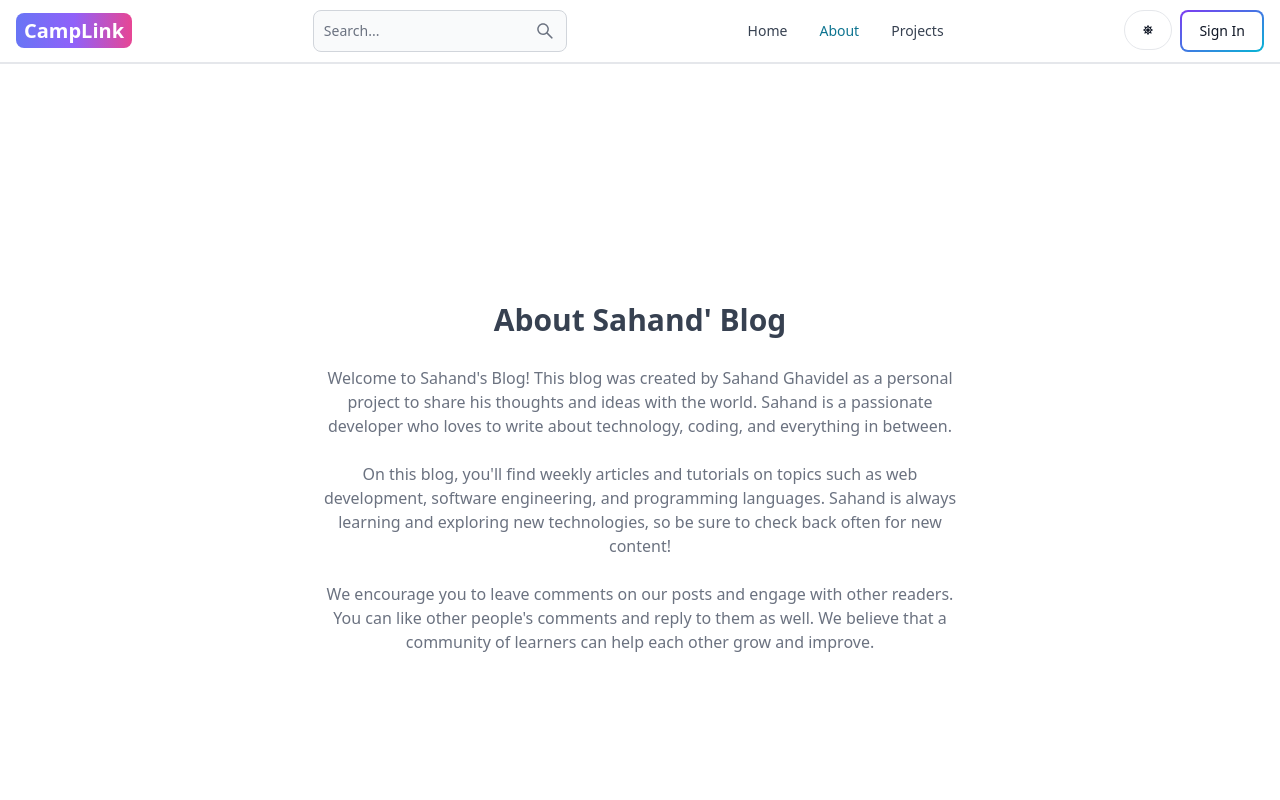
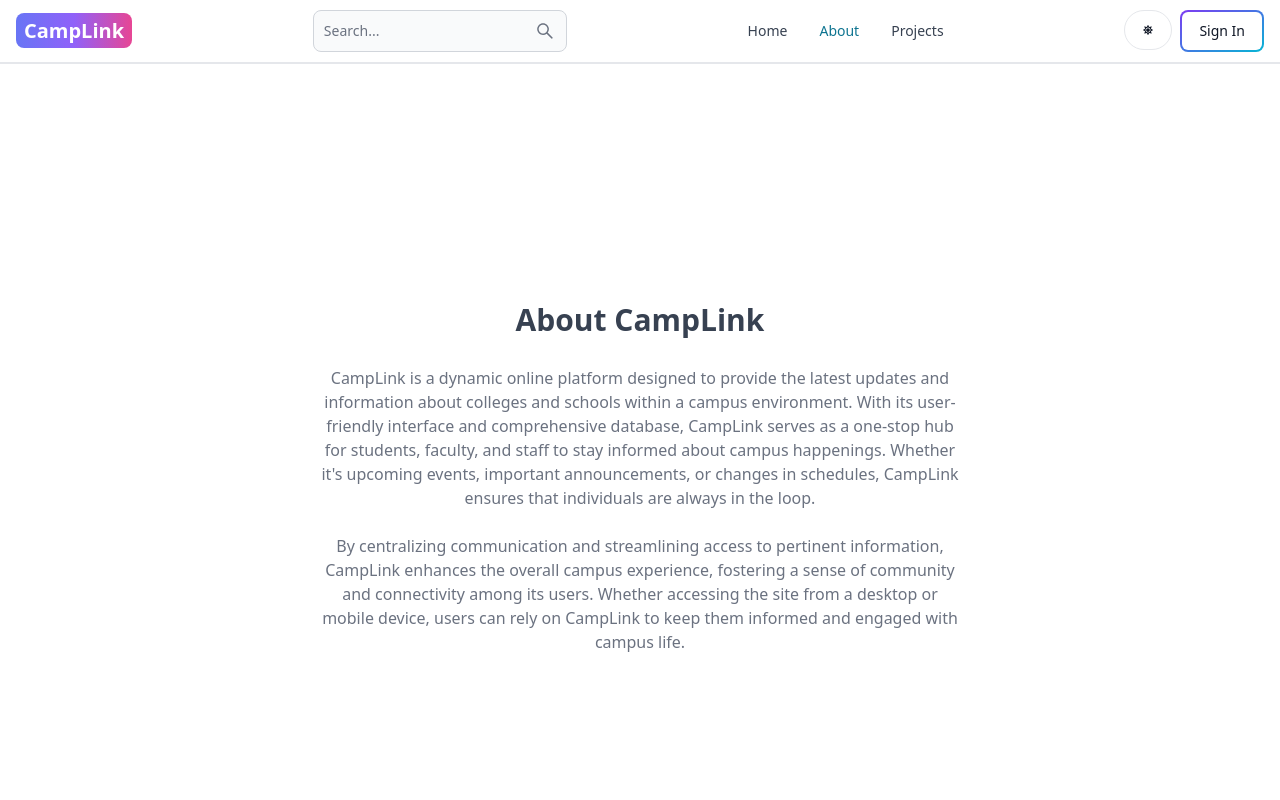
Before and after one commit to Arnav-Panchal/Camplink, a React (Vite) app in the folder client/: page / in a window 1280 px wide. Both pictures are taken after a click on the element "About". Shown: the top 800 px of the page. Built offline with nearby package versions, Linux system fonts and the light colour scheme; no server answers.

Commit message:
Footer,About,Home

```diff
--- a/client/src/components/Footer.jsx
+++ b/client/src/components/Footer.jsx
@@ -12,28 +12,20 @@ export default function FooterCom() {
               className='self-center whitespace-nowrap text-lg sm:text-xl font-semibold dark:text-white'
             >
               <span className='px-2 py-1 bg-gradient-to-r from-indigo-500 via-purple-500 to-pink-500 rounded-lg text-white'>
-                Sahand's
+                CampLink
               </span>
-              Blog
-            </Link>
+              </Link>
           </div>
           <div className='grid grid-cols-2 gap-8 mt-4 sm:grid-cols-3 sm:gap-6'>
             <div>
               <Footer.Title title='About' />
               <Footer.LinkGroup col>
                 <Footer.Link
-                  href='https://www.100jsprojects.com'
-                  target='_blank'
-                  rel='noopener noreferrer'
-                >
-                  100 JS Projects
-                </Footer.Link>
-                <Footer.Link
                   href='/about'
                   target='_blank'
                   rel='noopener noreferrer'
                 >
-                  Sahand's Blog
+                  CampLink
                 </Footer.Link>
               </Footer.LinkGroup>
             </div>
@@ -47,7 +39,7 @@ export default function FooterCom() {
                 >
                   Github
                 </Footer.Link>
-                <Footer.Link href='#'>Discord</Footer.Link>
+                <Footer.Link href='#'>Instagram</Footer.Link>
               </Footer.LinkGroup>
             </div>
             <div>
@@ -63,7 +55,7 @@ export default function FooterCom() {
         <div className='w-full sm:flex sm:items-center sm:justify-between'>
           <Footer.Copyright
             href='#'
-            by="Sahand's blog"
+            by="CampLink"
             year={new Date().getFullYear()}
           />
           <div className="flex gap-6 sm:mt-0 mt-4 sm:justify-center">
--- a/client/src/pages/About.jsx
+++ b/client/src/pages/About.jsx
@@ -4,17 +4,23 @@ export default function About() {
       <div className='max-w-2xl mx-auto p-3 text-center'>
         <div>
           <h1 className='text-3xl font font-semibold text-center my-7'>
-            About Sahand' Blog
+            About CampLink
           </h1>
           <div className='text-md text-gray-500 flex flex-col gap-6'>
             <p>
+            CampLink is a dynamic online platform designed to provide the latest updates and information about colleges and schools within a campus environment. With its user-friendly interface and comprehensive database, CampLink serves as a one-stop hub for students, faculty, and staff to stay informed about campus happenings. Whether it's upcoming events, important announcements, or changes in schedules, CampLink ensures that individuals are always in the loop.
+            </p>
+            <p>
+            By centralizing communication and streamlining access to pertinent information, CampLink enhances the overall campus experience, fostering a sense of community and connectivity among its users. Whether accessing the site from a desktop or mobile device, users can rely on CampLink to keep them informed and engaged with campus life.
+            </p>
+            {/* <p>
               Welcome to Sahand's Blog! This blog was created by Sahand Ghavidel
               as a personal project to share his thoughts and ideas with the
               world. Sahand is a passionate developer who loves to write about
               technology, coding, and everything in between.
-            </p>
+            </p> */}
 
-            <p>
+            {/* <p>
               On this blog, you'll find weekly articles and tutorials on topics
               such as web development, software engineering, and programming
               languages. Sahand is always learning and exploring new
@@ -26,7 +32,7 @@ export default function About() {
               other readers. You can like other people's comments and reply to
               them as well. We believe that a community of learners can help
               each other grow and improve.
-            </p>
+            </p> */}
           </div>
         </div>
       </div>
--- a/client/src/pages/Home.jsx
+++ b/client/src/pages/Home.jsx
@@ -17,10 +17,9 @@ export default function Home() {
   return (
     <div>
       <div className='flex flex-col gap-6 p-28 px-3 max-w-6xl mx-auto '>
-        <h1 className='text-3xl font-bold lg:text-6xl'>Welcome to my Blog</h1>
-        <p className='text-gray-500 text-xs sm:text-sm'>
-          Here you'll find a variety of articles and tutorials on topics such as
-          web development, software engineering, and programming languages.
+        <h1 className='text-3xl font-bold lg:text-6xl'>Welcome to CampLink</h1>
+        <p className='text-gray-500 lg:text-xl sm:text-sm'>
+          Here you'll find a variety of news about upcoming events, important announcements, or changes in schedules.
         </p>
         <Link
           to='/search'
@@ -29,9 +28,9 @@ export default function Home() {
           View all posts
         </Link>
       </div>
-      <div className='p-3 bg-amber-100 dark:bg-slate-700'>
+      {/* <div className='p-3 bg-amber-100 dark:bg-slate-700'>
         <CallToAction />
-      </div>
+      </div> */}
 
       <div className='max-w-6xl mx-auto p-3 flex flex-col gap-8 py-7'>
         {posts && posts.length > 0 && (
```
